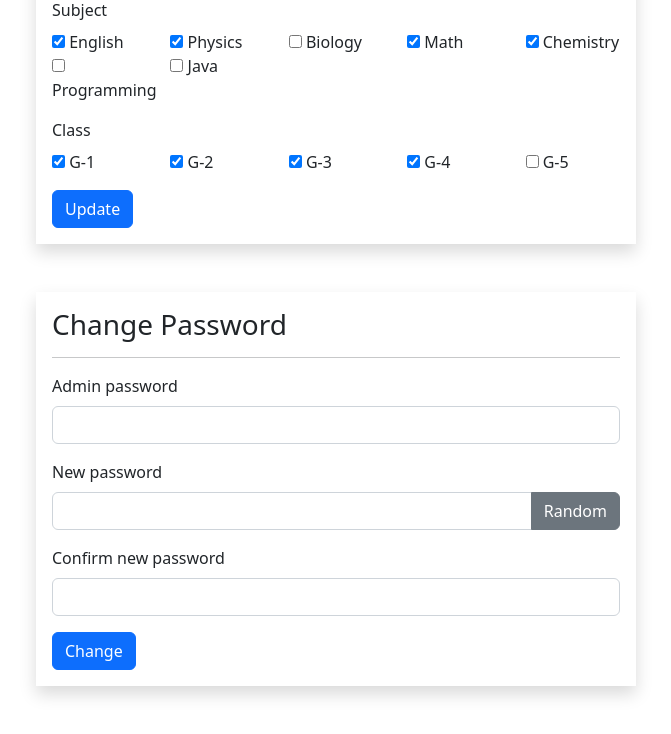
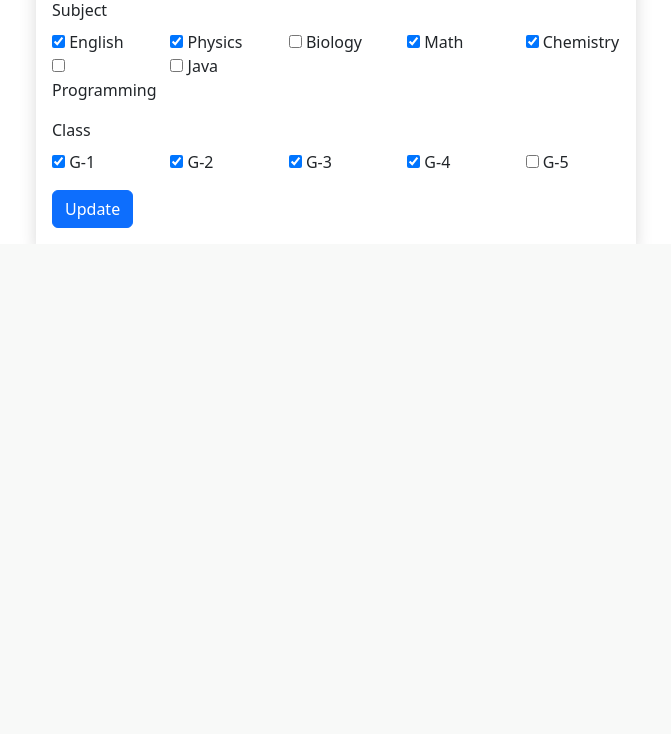
Before and after one commit to malemamack/smart_report, a PHP site: page /admin/teacher-edit.php?teacher_id=1 in a window 1280 px wide. Shown: the part 1137-1871 px from the top of the page, without its empty margins (46-717 px from the left). After the commit the page ends 1365 px from the top, so only its background shows below. Run offline with PHP 8.4, Linux system fonts and the light colour scheme; a user stored in the database is signed in; data comes from the database, SQL or seed files in the repository.

Commit message:
modified teacher-add,teacher-edit and teacher.php

```diff
--- a/admin/teacher-add.php
+++ b/admin/teacher-add.php
@@ -186,7 +186,7 @@ if (isset($_SESSION['admin_id']) &&
           </div>
         </div>
 
-      <button type="submit" class="btn btn-primary">Add</button>
+      <button type="submit"  class="btn btn-primary">Add</button>
      </form>
      </div>
 
--- a/admin/teacher-edit.php
+++ b/admin/teacher-edit.php
@@ -195,58 +195,7 @@ if (isset($_SESSION['admin_id']) &&
               Update</button>
      </form>
 
-     <form method="post"
-              class="shadow p-3 my-5 form-w"
-              action="req/teacher-change.php"
-              id="change_password">
-        <h3>Change Password</h3><hr>
-          <?php if (isset($_GET['perror'])) { ?>
-            <div class="alert alert-danger" role="alert">
-             <?=$_GET['perror']?>
-            </div>
-          <?php } ?>
-          <?php if (isset($_GET['psuccess'])) { ?>
-            <div class="alert alert-success" role="alert">
-             <?=$_GET['psuccess']?>
-            </div>
-          <?php } ?>
 
-       <div class="mb-3">
-            <div class="mb-3">
-            <label class="form-label">Admin password</label>
-                <input type="password"
-                       class="form-control"
-                       name="admin_pass">
-          </div>
-
-            <label class="form-label">New password </label>
-            <div class="input-group mb-3">
-                <input type="text"
-                       class="form-control"
-                       name="new_pass"
-                       id="passInput">
-                <button class="btn btn-secondary"
-                        id="gBtn">
-                        Random</button>
-            </div>
-
-          </div>
-          <input type="text"
-                value="<?=$teacher['teacher_id']?>"
-                name="teacher_id"
-                hidden>
-
-          <div class="mb-3">
-            <label class="form-label">Confirm new password  </label>
-                <input type="text"
-                       class="form-control"
-                       name="c_new_pass"
-                       id="passInput2">
-          </div>
-          <button type="submit"
-              class="btn btn-primary">
-              Change</button>
-        </form>
      </div>
 
     <script src="https://cdn.jsdelivr.net/npm/bootstrap@5.2.0/dist/js/bootstrap.bundle.min.js"></script>
--- a/admin/teacher.php
+++ b/admin/teacher.php
@@ -67,7 +67,6 @@ if (isset($_SESSION['admin_id']) &&
                 <thead>
                   <tr>
                     <th scope="col">#</th>
-                    <th scope="col">ID</th>
                     <th scope="col">First Name</th>
                     <th scope="col">Last Name</th>
                     <th scope="col">Username</th>
@@ -81,7 +80,6 @@ if (isset($_SESSION['admin_id']) &&
                     $i++;  ?>
                   <tr>
                     <th scope="row"><?=$i?></th>
-                    <td><?=$teacher['teacher_id']?></td>
                     <td><a href="teacher-view.php?teacher_id=<?=$teacher['teacher_id']?>">
                          <?=$teacher['fname']?></a></td>
                     <td><?=$teacher['lname']?></td>
```
